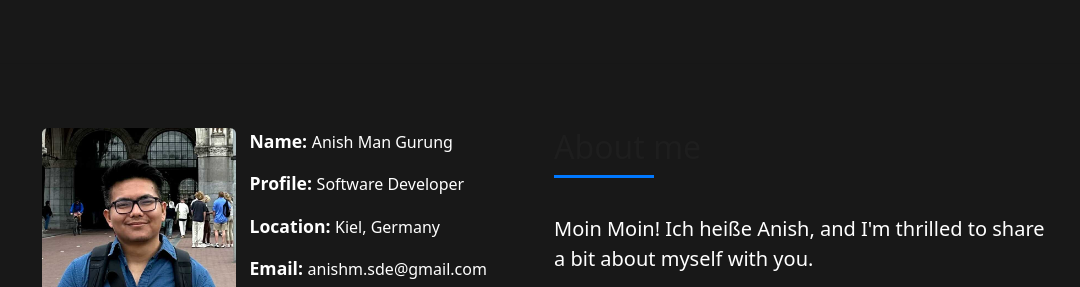
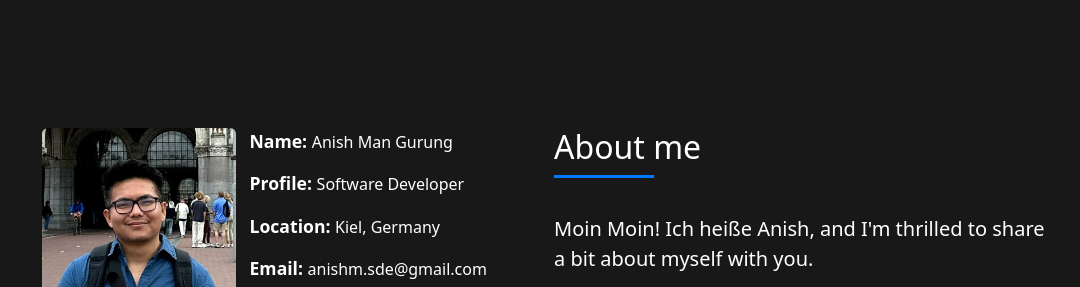
Before and after one commit to darth-anish/darth-anish.github.io, a plain HTML site: page index.html in a window 1280 px wide. Shown: the part 800-1087 px from the top of the page, without its empty margins (98-1178 px from the left). Drawn offline with Linux system fonts and the light colour scheme.

Commit message:
update index.html

```diff
--- a/index.html
+++ b/index.html
@@ -188,7 +188,7 @@
                 <div class="col-md-6">
                   <div class="about-me pt-4 pt-md-0">
                     <div class="title-box-2">
-                      <h5 class="title-left">
+                      <h5 class="title-left color-text-offwhite">
                         About me
                       </h5>
                     </div>
```
